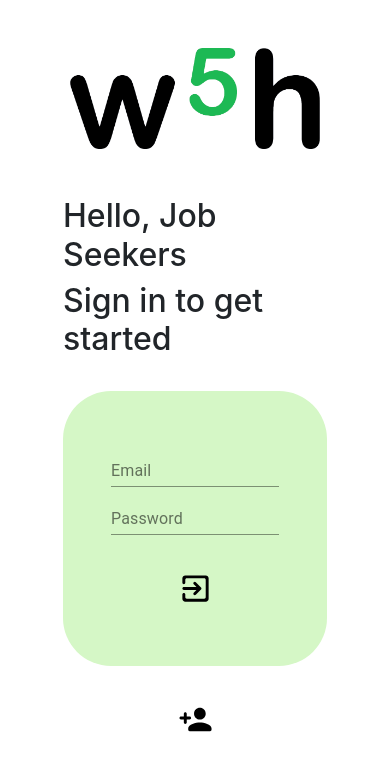
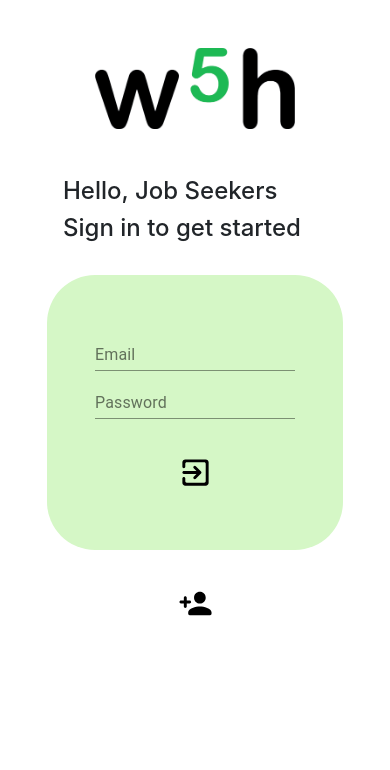
Before and after one commit to daniel-sungwon-lee/w5h, a React (Create React App) app: page /auth in a window 390 px wide. Shown: the top 770 px of the page. Built offline with nearby package versions, Linux system fonts and the light colour scheme.

Commit message:
edits and added add button

```diff
--- a/src/App.css
+++ b/src/App.css
@@ -1,3 +1,24 @@
 .App {
   text-align: center;
 }
+
+.auth-header {
+  font-size: 2rem;
+}
+.form-div {
+  background: #D5F7C6;
+  border-radius: 3rem;
+  margin: 0 3rem;
+}
+
+@media screen and (max-width: 767px) {
+  .logo {
+    width: 200px;
+  }
+  .auth-header {
+    font-size: 1.5rem;
+  }
+  .form-div {
+    margin: 0 2rem;
+  }
+}
--- a/src/App.js
+++ b/src/App.js
@@ -1,4 +1,3 @@
-import './App.css';
 import React, { Component } from 'react';
 import {
   Switch,
--- a/src/auth.jsx
+++ b/src/auth.jsx
@@ -1,12 +1,7 @@
+import './App.css';
 import React, { Component } from 'react';
 import { TextField, IconButton } from '@material-ui/core';
 import { ExitToAppRounded, PersonAddRounded, ArrowBackRounded } from '@material-ui/icons'
-
-const form = {
-  background: "#D5F7C6",
-  borderRadius: "3rem",
-  margin: "0 3rem"
-}
 
 export default class Auth extends Component {
   constructor(props) {
@@ -96,13 +91,13 @@ export default class Auth extends Component {
       return (
         <div className="container d-flex flex-wrap justify-content-center" style={{paddingBottom: "7rem"}}>
           <div className="w-100 text-center m-5">
-            <img width="250" src="/images/w5h.png" alt="W5H logo" />
+            <img className="logo" width="250" src="/images/w5h.png" alt="W5H logo" />
           </div>
           <div className="w-100 mx-5 mb-4">
-            <h2>Hello, Job Seekers</h2>
-            <h2>Sign in to get started</h2>
+            <h2 className="auth-header">Hello, Job Seekers</h2>
+            <h2 className="auth-header">Sign in to get started</h2>
           </div>
-          <div className="w-100 p-5 text-center" style={form}>
+          <div className="w-100 p-5 text-center form-div">
             <form onSubmit = {this.handleLogin} className="d-flex flex-column">
               <div className="d-flex flex-column align-items-center">
 
@@ -134,13 +129,13 @@ export default class Auth extends Component {
       return (
         <div className="container d-flex flex-wrap justify-content-center" style={{ paddingBottom: "7rem" }}>
           <div className="w-100 text-center m-5">
-            <img width="250" src="/images/w5h.png" alt="W5H logo" />
+            <img className="logo" width="250" src="/images/w5h.png" alt="W5H logo" />
           </div>
           <div className="w-100 mx-5 mb-4">
-            <h2>Sign up</h2>
-            <h2 className="invisible">hehe</h2>
+            <h2 className="auth-header">Sign up</h2>
+            <h2 className="invisible auth-header">hehe</h2>
           </div>
-          <div className="w-100 p-5 text-center" style={form}>
+          <div className="w-100 p-5 text-center form-div">
             <form onSubmit={this.handleSignUp} className="d-flex flex-column">
               <div className="d-flex flex-column align-items-center">
 
--- a/src/home.jsx
+++ b/src/home.jsx
@@ -1,12 +1,16 @@
 import React, { useState } from 'react';
-import { Drawer, IconButton, List, ListItem } from '@material-ui/core';
-import { MenuRounded } from '@material-ui/icons';
+import { Drawer, IconButton, List, ListItem, Fab } from '@material-ui/core';
+import { MenuRounded, AddRounded } from '@material-ui/icons';
 import { makeStyles } from '@material-ui/core/styles'
 import { Link } from 'react-router-dom';
 
 const useStyles = makeStyles({
   list: {
     width: "250px",
+  },
+  fab: {
+    background: "#D5F7C6",
+
   }
 });
 
@@ -43,6 +47,9 @@ export default function Home (props) {
           </List>
         </div>
       </Drawer>
+      <Fab className={classes.fab}>
+        <AddRounded />
+      </Fab>
     </div>
   )
 }
```
